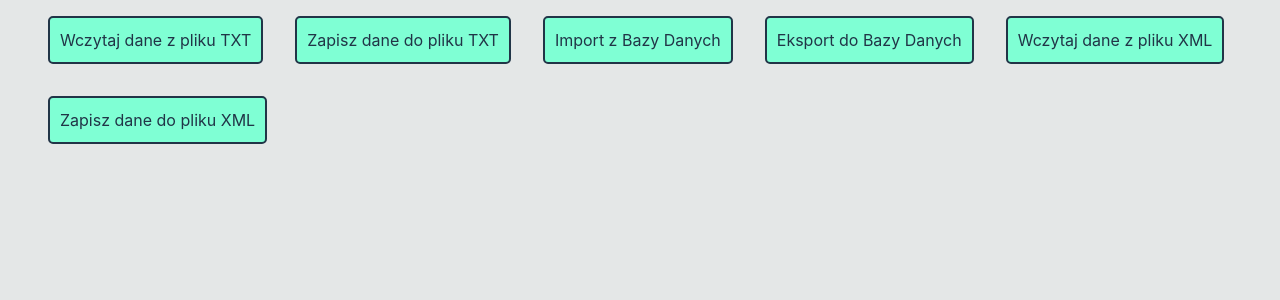
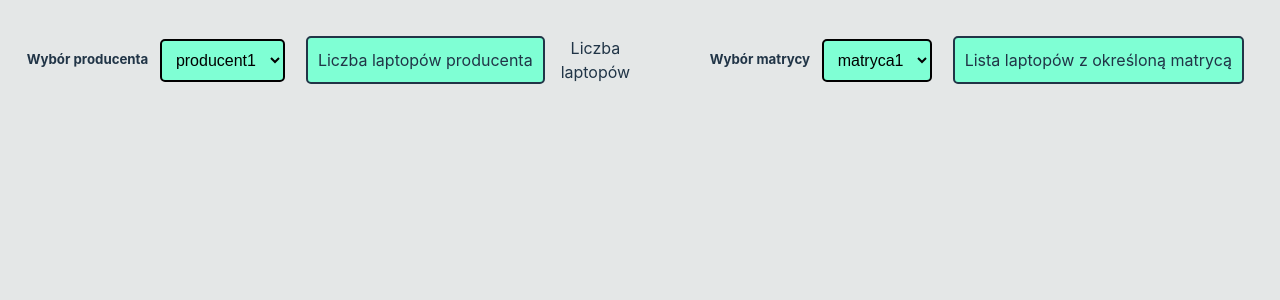
Before and after one commit to Marcelinc/shopProducts-desktop, a React (Vite) app: page /client in a window 1280 px wide. Shown: the top 300 px of the page. Built offline with nearby package versions, Linux system fonts and the light colour scheme.

Commit message:
Added second window

```diff
--- a/package.json
+++ b/package.json
@@ -16,6 +16,7 @@
     "mysql2": "^3.2.0",
     "react": "^18.2.0",
     "react-dom": "^18.2.0",
+    "react-router-dom": "^6.10.0",
     "sequelize": "^6.30.0",
     "xml2js": "^0.4.23"
   },
--- a/src/App.jsx
+++ b/src/App.jsx
@@ -1,13 +1,20 @@
 import { useState } from 'react'
+import { BrowserRouter as Router, Routes, Route } from 'react-router-dom'
 import './App.css'
 import LaptopData from './pages/LaptopData'
+import Client from './pages/Client'
 
 function App() {
   const [count, setCount] = useState(0)
 
   return (
     <div className="App">
-      <LaptopData/>
+      <Router>
+        <Routes>
+          <Route path='/server' element={<LaptopData/>}/>
+          <Route path='/client' element={<Client/>}/>
+        </Routes>
+      </Router>
     </div>
   )
 }
--- /dev/null
+++ b/src/pages/Client.jsx
@@ -0,0 +1,36 @@
+import React from 'react'
+import Button from '../components/Button'
+import '../styles/Client.css'
+
+const Client = () => {
+
+  const getLaptopList = () => {
+    console.log('getlist')
+  }
+
+  return (
+    <div className='container'>
+      <section className='buttonsClient'>
+        <div id='matrixBttn'>
+          <h5 className='desc'>Wybór producenta</h5>
+          <select className='btn clientSelect'>
+            <option>producent1</option>
+            <option>producent2</option>
+          </select>
+          <Button text='Liczba laptopów producenta' handler={getLaptopList}/>
+          <p id='laptopCount'>Liczba laptopów</p>
+        </div>
+        <div id='producerBttn'>
+          <h5 className='desc'>Wybór matrycy</h5>
+          <select className='btn clientSelect'>
+            <option>matryca1</option>
+            <option>matryca2</option>
+          </select>
+          <Button text='Lista laptopów z określoną matrycą' handler={getLaptopList}/>
+        </div>
+      </section>
+    </div>
+  )
+}
+
+export default Client
--- /dev/null
+++ b/src/styles/Client.css
@@ -0,0 +1,19 @@
+.buttonsClient,#matrixBttn,#producerBttn{
+    display: flex;
+    justify-content: space-between;
+    align-items: center;
+}
+.buttonsClient{
+    margin: 20px;
+}
+.clientSelect{
+    margin: 5px;
+    font-size: 1em;
+}
+#laptopCount{
+    width: min-content;
+    text-align: center;
+}
+.desc{
+    margin: 0.5em;
+}
```
Also changed, not shown: electron/main.js (+34 -13 lines), 1 other file (tests, documents, lock files or other folders).
